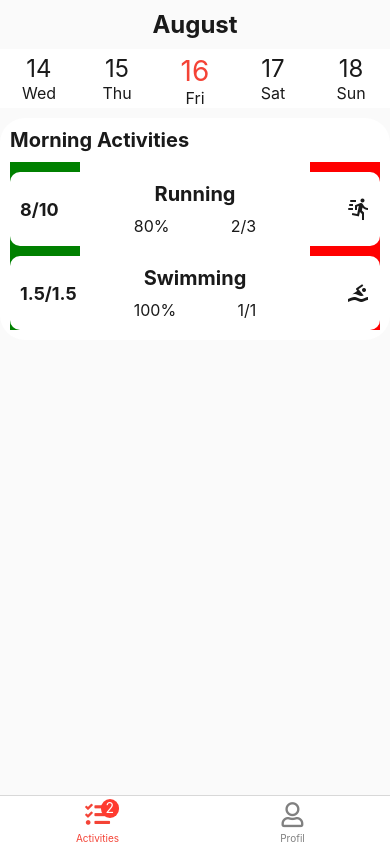
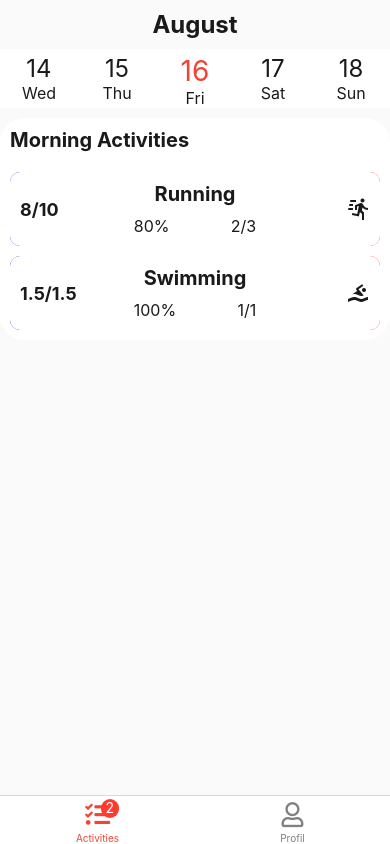
Before and after one commit to Basuw/Activities, a React Native app: screen /Activities in a window 390 px wide. Built offline with nearby package versions, Linux system fonts and the light colour scheme.

Commit message:
Fixing displays issues on button hidden by the swipe, adding new options also

```diff
--- a/src/components/Activity.tsx
+++ b/src/components/Activity.tsx
@@ -7,29 +7,78 @@ import Swipeable from 'react-native-gesture-handler/ReanimatedSwipeable';
 
 interface ActivityProps {
   activity: ActivityProgressModel;
-  onSwipeLeft: () => void;
-  onSwipeRight: () => void;
+  onSwipeLeft?: () => void;
+  onSwipeRight?: () => void;
+  onExtraLeftButton1?: () => void;
+  onExtraLeftButton2?: () => void;
+  onExtraRightButton1?: () => void;
+  onExtraRightButton2?: () => void;
 }
 
-const Activity: React.FC<ActivityProps> = ({activity, onSwipeLeft, onSwipeRight}) => {
+const Activity: React.FC<ActivityProps> = ({
+  activity,
+  onSwipeLeft = () => {},
+  onSwipeRight = () => {},
+  onExtraLeftButton1 = () => {},
+  onExtraLeftButton2 = () => {},
+  onExtraRightButton1 = () => {},
+  onExtraRightButton2 = () => {},
+}) => {
   const theme = useTheme();
 
+  const handleSwipeLeft = () => {
+    console.log('Swiped left');
+    onSwipeLeft();
+  };
+
+  const handleSwipeRight = () => {
+    console.log('Swiped right');
+    onSwipeRight();
+  };
+
+  const logButtonPress = (message: string, callback: () => void) => {
+    console.log(message);
+    callback();
+  };
+
   const renderLeftActions = () => (
-    <TouchableOpacity style={[styles.actionButton, {backgroundColor: 'green'}]} onPress={onSwipeLeft}>
-      <MaterialCommunityIcons name="check" size={24} color="white" />
-    </TouchableOpacity>
+    <View style={styles.actionContainer}>
+      <View style={styles.buttonGroup}>
+        <TouchableOpacity style={[styles.actionButton, {backgroundColor: 'blue'}]} onPress={() => logButtonPress('Extra Left Button 1 Pressed', onExtraLeftButton1)}>
+          <MaterialCommunityIcons name="star" size={24} color="white" />
+        </TouchableOpacity>
+        <TouchableOpacity style={[styles.actionButton, {backgroundColor: 'purple'}]} onPress={() => logButtonPress('Extra Left Button 2 Pressed', onExtraLeftButton2)}>
+          <MaterialCommunityIcons name="heart" size={24} color="white" />
+        </TouchableOpacity>
+        <TouchableOpacity style={[styles.actionButton, {backgroundColor: 'green'}]} onPress={() => logButtonPress('Left Button Pressed', onSwipeLeft)}>
+          <MaterialCommunityIcons name="check" size={24} color="white" />
+        </TouchableOpacity>
+      </View>
+    </View>
   );
 
   const renderRightActions = () => (
-    <TouchableOpacity style={[styles.actionButton, {backgroundColor: 'red'}]} onPress={onSwipeRight}>
-      <MaterialCommunityIcons name="close" size={24} color="white" />
-    </TouchableOpacity>
+    <View style={styles.actionContainer}>
+      <View style={styles.buttonGroup}>
+        <TouchableOpacity style={[styles.actionButton, {backgroundColor: 'orange'}]} onPress={() => logButtonPress('Extra Right Button 1 Pressed', onExtraRightButton1)}>
+          <MaterialCommunityIcons name="alert" size={24} color="white" />
+        </TouchableOpacity>
+        <TouchableOpacity style={[styles.actionButton, {backgroundColor: 'yellow'}]} onPress={() => logButtonPress('Extra Right Button 2 Pressed', onExtraRightButton2)}>
+          <MaterialCommunityIcons name="bell" size={24} color="white" />
+        </TouchableOpacity>
+        <TouchableOpacity style={[styles.actionButton, {backgroundColor: 'red'}]} onPress={() => logButtonPress('Right Button Pressed', onSwipeRight)}>
+          <MaterialCommunityIcons name="close" size={24} color="white" />
+        </TouchableOpacity>
+      </View>
+    </View>
   );
 
   return (
     <Swipeable
       renderLeftActions={renderLeftActions}
       renderRightActions={renderRightActions}
+      onSwipeableWillOpen={handleSwipeLeft}
+      onSwipeableWillClose={handleSwipeRight}
     >
       <View style={[styles.container, {backgroundColor: theme.subViewColor}]}>
         <View style={styles.leftContainer}>
@@ -56,6 +105,7 @@ const styles = StyleSheet.create({
     padding: 10,
     marginTop: 10,
     borderRadius: 10,
+    overflow: 'hidden', // Ensure children do not overflow the container
   },
   leftContainer: {
     flex: 1,
@@ -87,11 +137,19 @@ const styles = StyleSheet.create({
     width: '70%',
     paddingTop: 10,
   },
+  actionContainer: {
+    flexDirection: 'row',
+    marginTop: 10,
+  },
+  buttonGroup: {
+    flexDirection: 'row',
+    justifyContent: 'space-around',
+  },
   actionButton: {
     justifyContent: 'center',
     alignItems: 'center',
     width: 70,
-    height: '100%',
+    borderRadius: 10,
   },
 });
 
```
